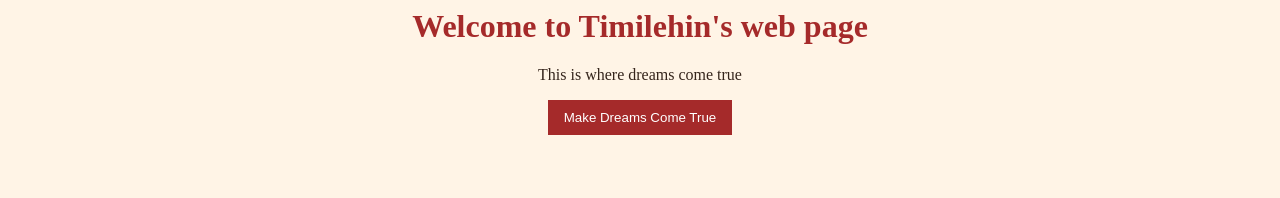
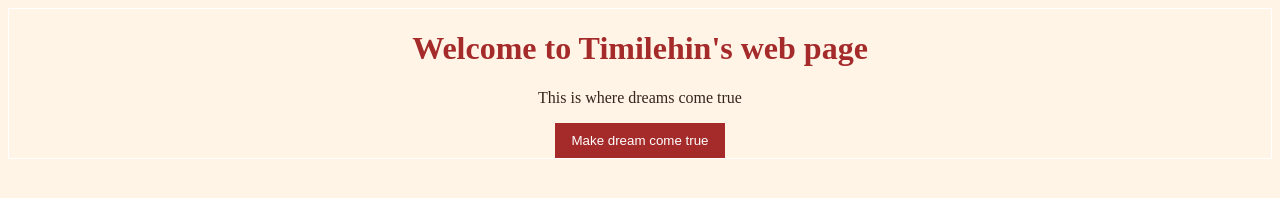
Before and after one commit to Hiique/personal-website, a plain HTML site: page index.html in a window 1280 px wide. Drawn offline with Linux system fonts and the light colour scheme.

Commit message:
created main-section class

```diff
--- a/index.html
+++ b/index.html
@@ -8,14 +8,17 @@
     color: #35251c;
     text-align:center;
    }
+   .main-section {
+    border: 1px solid white;
+   }
   </style>
   <link rel="stylesheet" href="titlesection/titlesection.css">
 </head>
 <body>
+    <div class="main-section" id="title">
        <h1>Welcome to Timilehin's web page</h1>
        <p>This is where dreams come true</p>
-<button type="button" onclick="alert('Keep going. Your dreams are worth the work!')">
-  Make Dreams Come True
-</button>
+       <button onclick="makeDreamsComeTrue()">Make dream come true  </button>
+    </div>
 </body>
 </html>
```
